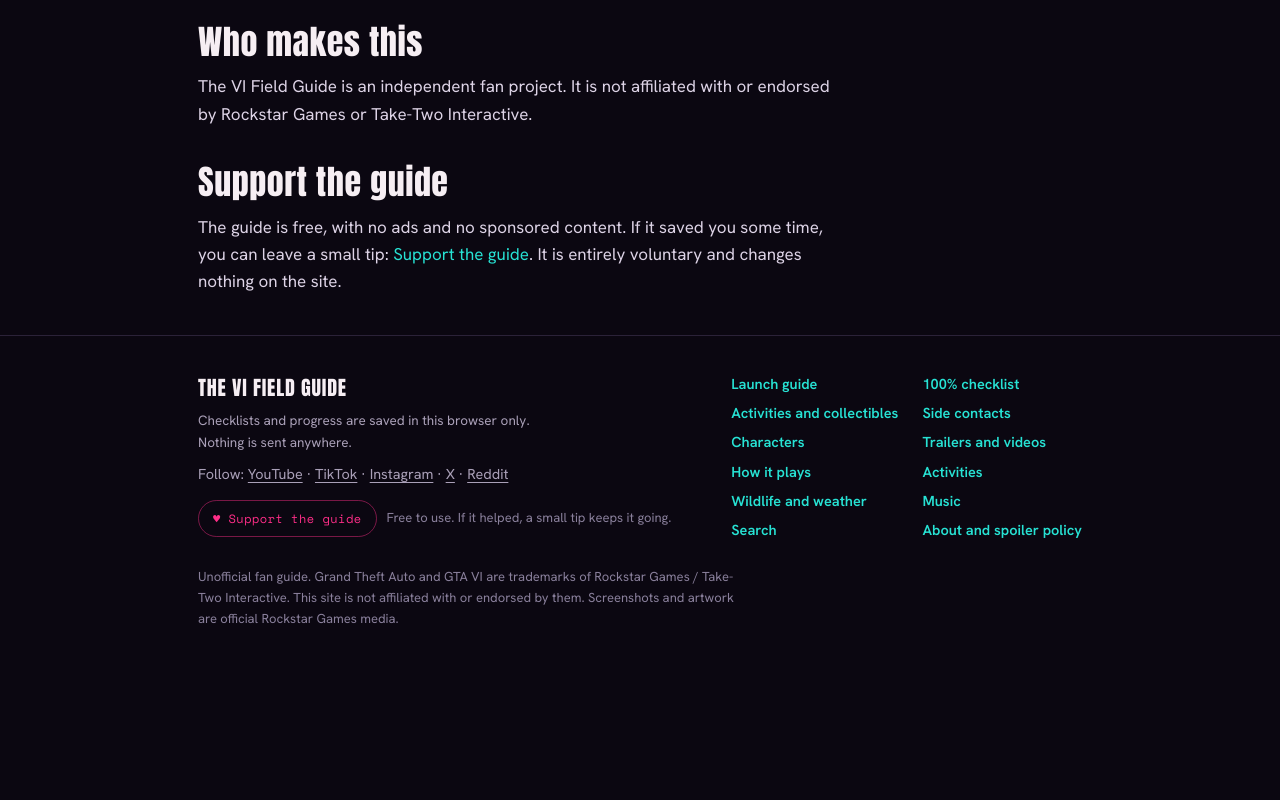
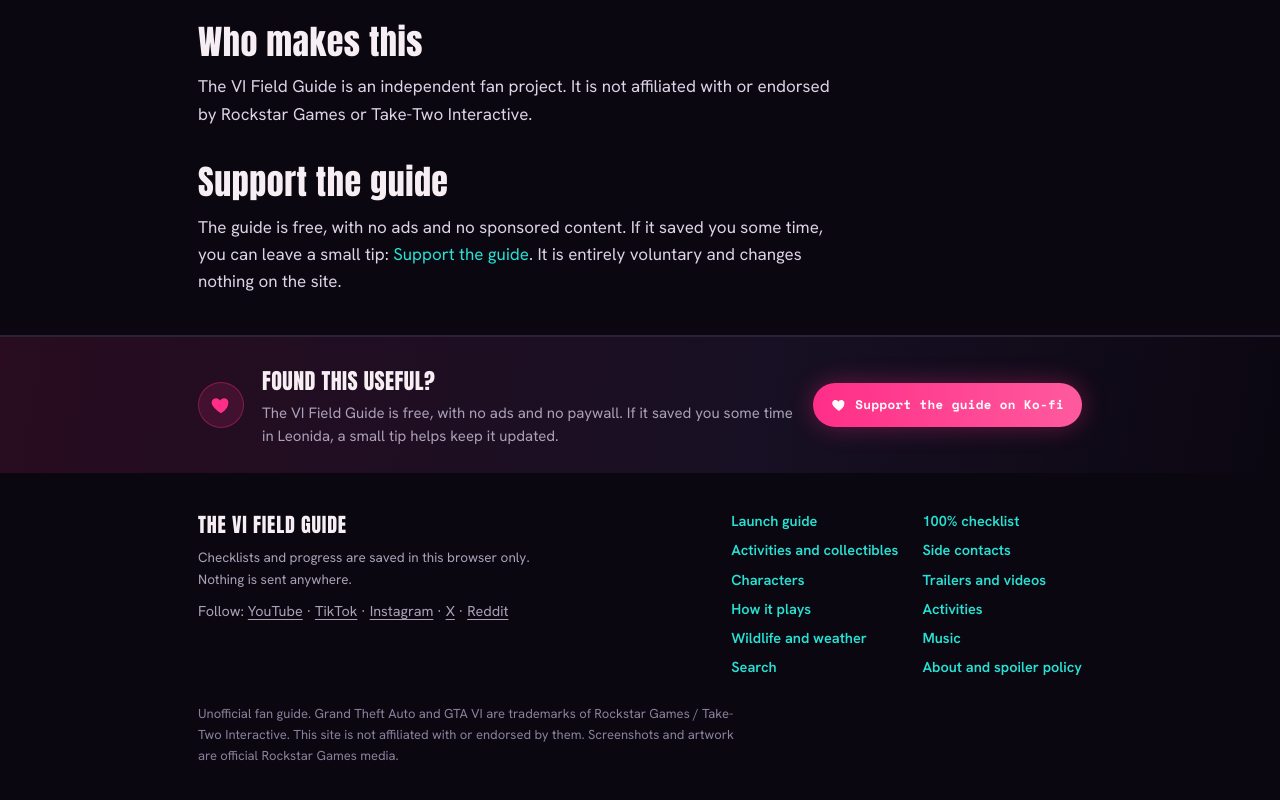
Before and after one commit to Mer4xes/vifieldguide, an Eleventy site: page src/about.md in a window 1280 px wide. Shown: the part 1134-1934 px from the top of the page. Before the commit the page ends 1820 px from the top, so only its background shows below. Built offline with nearby package versions, Linux system fonts and the light colour scheme; Eleventy itself is replaced by a stand-in of ours; files that its build step writes are made by us from their sources.

Commit message:
Support link: header button and a band above the footer
- Pink "Support" pill next to search in the header (heart only on
  narrow phones).
- "Found this useful?" band above the footer on content pages, with a
  Ko-fi button. Search and 404 keep the smaller footer link instead.

Co-Authored-By: Claude Opus 5.5 <noreply@anthropic.com>
Claude-Session: https://claude.ai/code/session_013k9BJ1nEGAxbvkuY2pa5Ay

```diff
--- a/src/404.njk
+++ b/src/404.njk
@@ -4,6 +4,7 @@ title: Page not found
 permalink: /404.html
 noindex: true
 hideCrumbs: true
+hideSupport: true
 eleventyExcludeFromCollections: true
 ---
 <header class="mast" style="--glow:var(--violet)">
--- a/src/_includes/layouts/base.njk
+++ b/src/_includes/layouts/base.njk
@@ -51,6 +51,9 @@
   <div class="wrap nav-row">
     <a class="brand" href="/">VI&nbsp;Field&nbsp;Guide</a>
     <a class="nav-search" href="/search/" aria-label="Search the guide" title="Search (press /)"{% if page.url == "/search/" %} aria-current="page"{% endif %}><svg viewBox="0 0 24 24" fill="none" stroke="currentColor" stroke-width="2.4" stroke-linecap="round" aria-hidden="true"><circle cx="10.5" cy="10.5" r="6.5"/><path d="m15.5 15.5 5 5"/></svg></a>
+    {%- if site.donate and site.donate.url %}
+    <a class="nav-support" href="{{ site.donate.url }}" rel="noopener" target="_blank" aria-label="Support the guide on Ko-fi" title="Support the guide on Ko-fi"><svg viewBox="0 0 24 24" fill="currentColor" aria-hidden="true"><path d="M12 21s-7.5-4.6-9.6-9.3C.9 8.2 3 4.5 6.6 4.5c2.1 0 3.6 1.2 4.4 2.6.8-1.4 2.3-2.6 4.4-2.6 3.6 0 5.7 3.7 4.2 7.2C19.5 16.4 12 21 12 21z"/></svg><span>Support</span></a>
+    {%- endif %}
     <button type="button" class="menu-btn" aria-expanded="false" aria-controls="nav-links">Menu</button>
     <nav class="nav-links" id="nav-links" aria-label="Sections">
       {%- for item in site.nav %}
@@ -81,6 +84,18 @@
 <main id="main">
 {{ content | safe }}
 </main>
+{%- if site.donate and site.donate.url and not hideSupport %}
+<aside class="support-band" aria-label="Support the guide">
+  <div class="wrap support-row">
+    <div class="support-ic"><svg viewBox="0 0 24 24" fill="currentColor" aria-hidden="true"><path d="M12 21s-7.5-4.6-9.6-9.3C.9 8.2 3 4.5 6.6 4.5c2.1 0 3.6 1.2 4.4 2.6.8-1.4 2.3-2.6 4.4-2.6 3.6 0 5.7 3.7 4.2 7.2C19.5 16.4 12 21 12 21z"/></svg></div>
+    <div class="support-txt">
+      <p class="support-h">Found this useful?</p>
+      <p>The VI Field Guide is free, with no ads and no paywall. If it saved you some time in Leonida, a small tip helps keep it updated.</p>
+    </div>
+    <a class="btn-support" href="{{ site.donate.url }}" rel="noopener" target="_blank"><svg viewBox="0 0 24 24" fill="currentColor" aria-hidden="true"><path d="M12 21s-7.5-4.6-9.6-9.3C.9 8.2 3 4.5 6.6 4.5c2.1 0 3.6 1.2 4.4 2.6.8-1.4 2.3-2.6 4.4-2.6 3.6 0 5.7 3.7 4.2 7.2C19.5 16.4 12 21 12 21z"/></svg><span>{{ site.donate.label }} on Ko-fi</span></a>
+  </div>
+</aside>
+{%- endif %}
 <!--page:end--></div>
 <footer class="foot">
   <div class="wrap">
@@ -91,7 +106,7 @@
         {%- if site.social and site.social.length %}
         <p class="foot-social">Follow:{% for s in site.social %} <a href="{{ s.url }}" rel="me noopener" target="_blank">{{ s.label }}</a>{% if not loop.last %} ·{% endif %}{% endfor %}</p>
         {%- endif %}
-        {%- if site.donate and site.donate.url %}
+        {%- if site.donate and site.donate.url and hideSupport %}
         <p class="foot-donate"><a class="btn-donate" href="{{ site.donate.url }}" rel="noopener" target="_blank">♥ {{ site.donate.label }}</a><span>Free to use. If it helped, a small tip keeps it going.</span></p>
         {%- endif %}
       </div>
--- a/src/assets/site.css
+++ b/src/assets/site.css
@@ -771,3 +771,26 @@ html.hide-ahead .mrow:not(.is-done):not(.is-next)+.mopens{filter:blur(6px)}
 .foot-donate span{font-size:13px;color:var(--faint)}
 .btn-donate{display:inline-flex;align-items:center;gap:6px;padding:8px 14px;border-radius:999px;border:1px solid rgba(255,46,136,.45);color:var(--pink);text-decoration:none;font-family:var(--mono);font-size:12px;letter-spacing:.04em}
 .btn-donate:hover{background:rgba(255,46,136,.1)}
+
+/* Support (Ko-fi): header heart, band above the footer, filled footer button */
+.nav-support{display:inline-flex;align-items:center;gap:6px;height:36px;padding:0 12px;border-radius:999px;flex:none;order:2;
+  color:#fff;background:linear-gradient(92deg,var(--pink),#ff5a9e);border:0;font-family:var(--mono);font-size:11.5px;font-weight:700;letter-spacing:.03em;
+  box-shadow:0 0 18px rgba(255,46,136,.35)}
+.nav-support:hover{text-decoration:none;filter:brightness(1.08)}
+.nav-support svg{width:15px;height:15px}
+@media(max-width:1040px){.nav-support{order:1}}
+@media(max-width:420px){.nav-support{width:36px;padding:0;justify-content:center}.nav-support span{display:none}}
+.support-band{border-top:1px solid var(--line);background:linear-gradient(100deg,rgba(255,46,136,.12),rgba(168,119,255,.08) 60%,transparent)}
+.support-row{display:flex;align-items:center;gap:18px;padding-top:26px;padding-bottom:26px}
+.support-ic{flex:none;width:46px;height:46px;border-radius:50%;display:grid;place-items:center;color:var(--pink);background:rgba(255,46,136,.14);border:1px solid rgba(255,46,136,.35)}
+.support-ic svg{width:22px;height:22px}
+.support-txt{flex:1;min-width:0}
+.support-h{font-family:var(--display);font-size:22px;text-transform:uppercase;letter-spacing:.02em;margin-bottom:4px}
+.support-txt p:not(.support-h){color:var(--muted);font-size:15px;line-height:1.5}
+.btn-support{flex:none;display:inline-flex;align-items:center;gap:8px;padding:12px 18px;border-radius:999px;color:#fff;text-decoration:none;
+  background:linear-gradient(92deg,var(--pink),#ff5a9e);font-family:var(--mono);font-size:12.5px;font-weight:700;letter-spacing:.03em;box-shadow:0 0 24px rgba(255,46,136,.35)}
+.btn-support:hover{text-decoration:none;filter:brightness(1.08)}
+.btn-support svg{width:16px;height:16px}
+@media(max-width:700px){.support-row{flex-wrap:wrap}.support-ic{display:none}.btn-support{width:100%;justify-content:center}}
+.btn-donate{background:linear-gradient(92deg,var(--pink),#ff5a9e);color:#fff!important;border-color:transparent;font-weight:700}
+.btn-donate:hover{background:linear-gradient(92deg,var(--pink),#ff5a9e);filter:brightness(1.08)}
--- a/src/search.njk
+++ b/src/search.njk
@@ -4,6 +4,7 @@ title: Search
 seoTitle: "Search The VI Field Guide: GTA 6 Missions, Trophies, Places and Characters"
 description: "Search every page of The VI Field Guide: GTA 6 missions, trophies, collectibles, regions, characters, activities and launch details."
 noindex: true
+hideSupport: true
 eleventyExcludeFromCollections: true
 ---
 <header class="mast" style="--glow:var(--cyan)">
```
